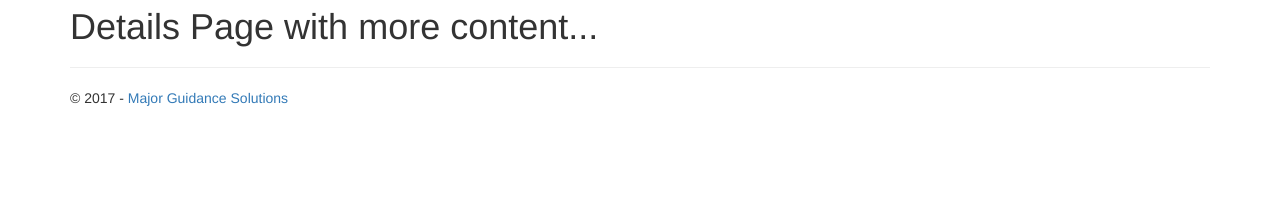
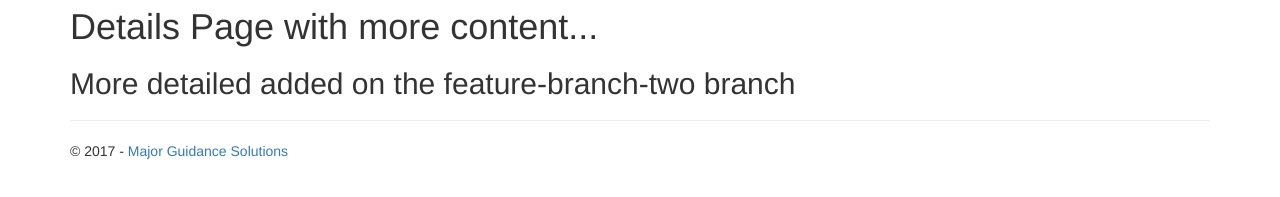
Before and after one commit to Debbie386/Udemy-GitBranchMerge, a plain HTML site: page details.html in a window 1280 px wide. Shown: the part 53-250 px from the top of the page. Drawn offline with nearby package versions, Linux system fonts and the light colour scheme.

Commit message:
added line to details.html

```diff
--- a/details.html
+++ b/details.html
@@ -43,6 +43,7 @@
         <div class="container body-content">
 
             <h1> Details Page with more content... </h1>
+            <h2>More detailed added on the feature-branch-two branch</h2>
 
             <hr />
             <footer>
```
